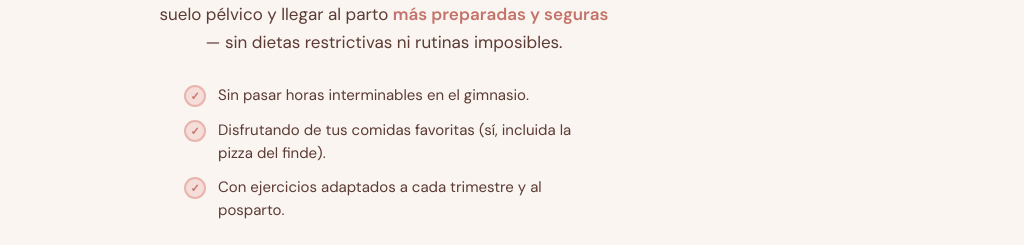
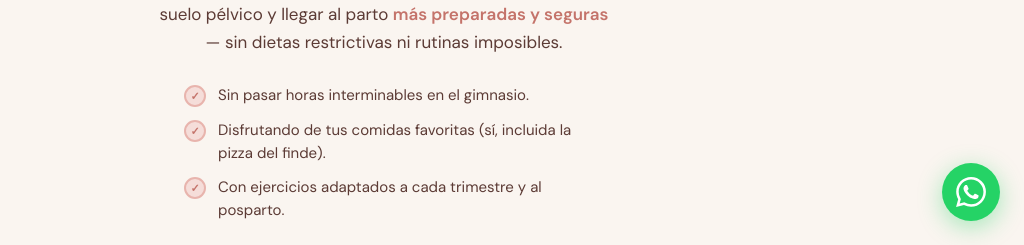
Before and after one commit to mathirendon04-collab/contentiq, a plain HTML site: page index.html in a window 1280 px wide. Shown: the part 555-800 px from the top of the page, without its empty margins (256-1280 px from the left). Drawn offline with nearby package versions, Linux system fonts and the light colour scheme; a web font is replaced by a local one.

Commit message:
Update index.html

```diff
--- a/index.html
+++ b/index.html
@@ -656,7 +656,7 @@ footer{background:var(--brown);color:rgba(255,255,255,.5);text-align:center;padd
 
 
 <!-- ═══ BOTÓN FLOTANTE WHATSAPP ═══ -->
-<a href="https://wa.me/34694267761?text=Hola%20Stefy%2C%20vi%20tu%20p%C3%A1gina%20y%20me%20gustar%C3%ADa%20saber%20m%C3%A1s%20sobre%20tu%20programa" class="wa-float hidden" id="waFloat" target="_blank" rel="noopener" aria-label="Escribir por WhatsApp">
+<a href="https://wa.me/34694267761?text=Hola%20Stefy%2C%20vi%20tu%20p%C3%A1gina%20y%20me%20gustar%C3%ADa%20saber%20m%C3%A1s%20sobre%20tu%20programa" class="wa-float" id="waFloat" target="_blank" rel="noopener" aria-label="Escribir por WhatsApp">
   <svg viewBox="0 0 24 24" xmlns="http://www.w3.org/2000/svg">
     <path d="M17.472 14.382c-.297-.149-1.758-.867-2.03-.967-.273-.099-.471-.148-.67.15-.197.297-.767.966-.94 1.164-.173.199-.347.223-.644.075-.297-.15-1.255-.463-2.39-1.475-.883-.788-1.48-1.761-1.653-2.059-.173-.297-.018-.458.13-.606.134-.133.298-.347.446-.52.149-.174.198-.298.298-.497.099-.198.05-.371-.025-.52-.075-.149-.669-1.612-.916-2.207-.242-.579-.487-.5-.669-.51-.173-.008-.371-.01-.57-.01-.198 0-.52.074-.792.372-.272.297-1.04 1.016-1.04 2.479 0 1.462 1.065 2.875 1.213 3.074.149.198 2.096 3.2 5.077 4.487.709.306 1.262.489 1.694.625.712.227 1.36.195 1.871.118.571-.085 1.758-.719 2.006-1.413.248-.694.248-1.289.173-1.413-.074-.124-.272-.198-.57-.347m-5.421 7.403h-.004a9.87 9.87 0 01-5.031-1.378l-.361-.214-3.741.982.998-3.648-.235-.374a9.86 9.86 0 01-1.51-5.26c.001-5.45 4.436-9.884 9.888-9.884 2.64 0 5.122 1.03 6.988 2.898a9.825 9.825 0 012.893 6.994c-.003 5.45-4.437 9.884-9.885 9.884m8.413-18.297A11.815 11.815 0 0012.05 0C5.495 0 .16 5.335.157 11.892c0 2.096.547 4.142 1.588 5.945L.057 24l6.305-1.654a11.882 11.882 0 005.683 1.448h.005c6.554 0 11.89-5.335 11.893-11.893a11.821 11.821 0 00-3.48-8.413Z"/>
   </svg>
```
